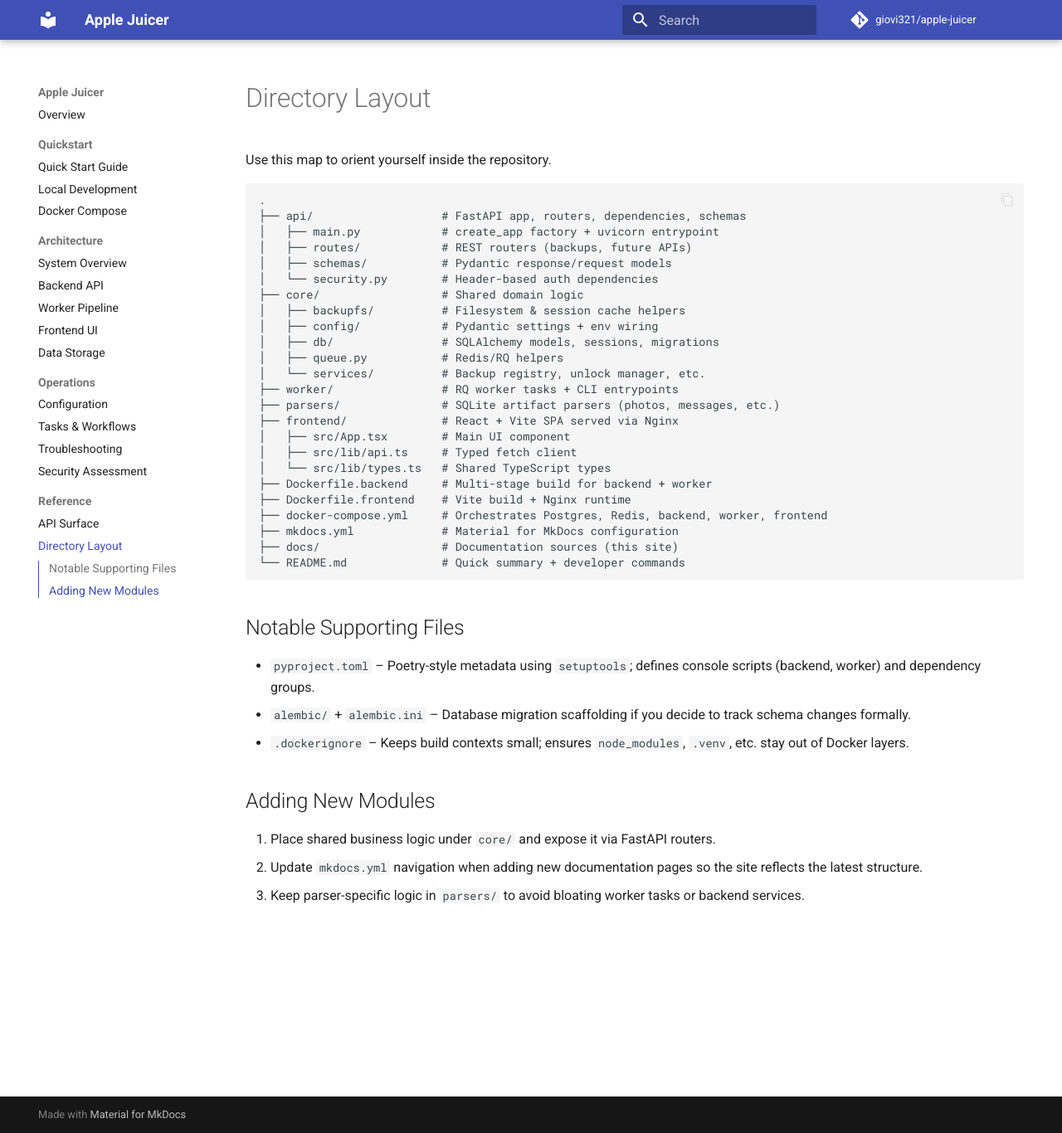
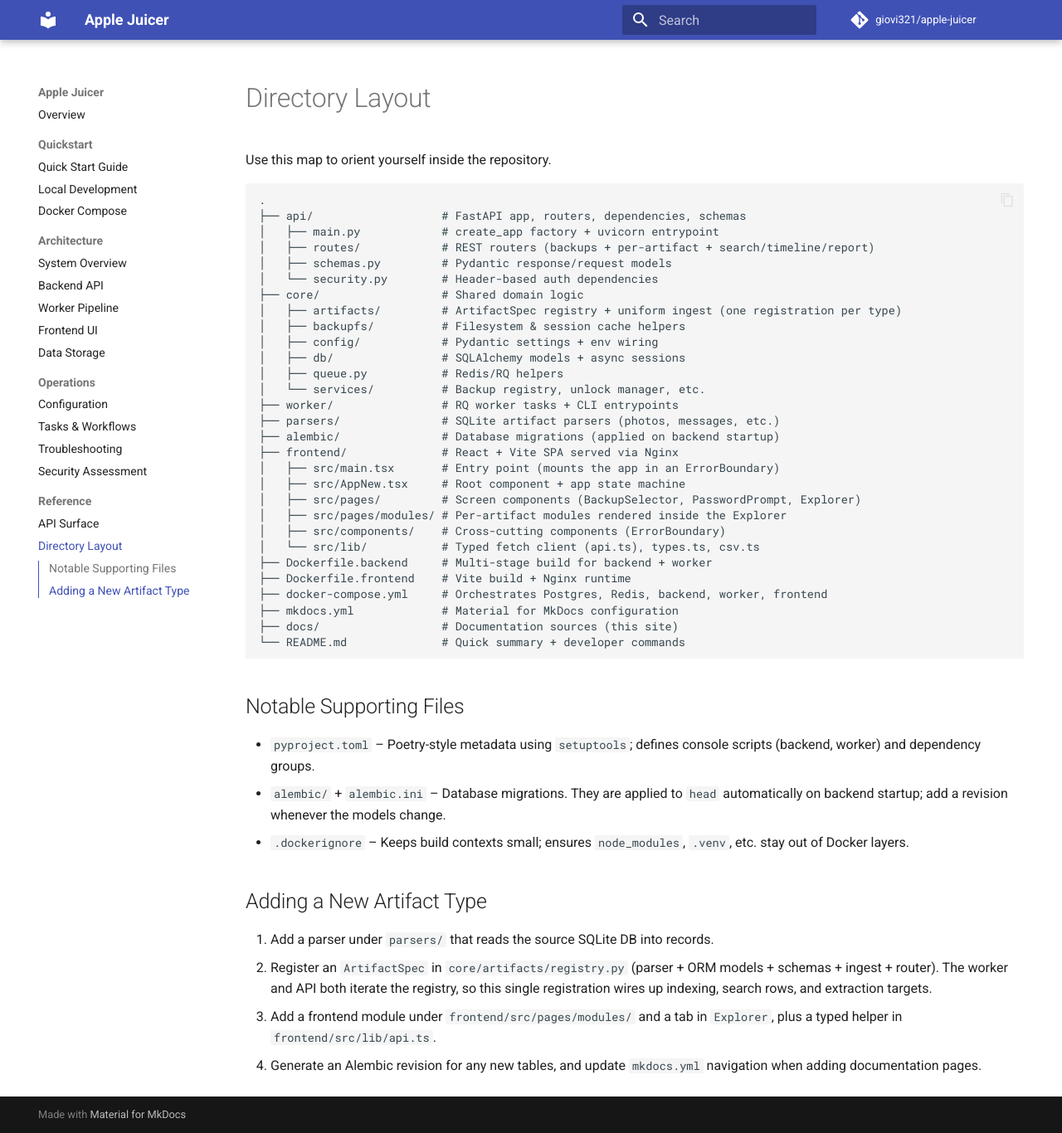
Before and after one commit to giovi321/apple-juicer, an MkDocs documentation site: the page built from docs/reference/directory-layout.md, in a window 1280 px wide and 1366 px high. Shown: the whole window at 83% size. Built offline with MkDocs 1.6.1 and Material for MkDocs 9.7.7, drawn with Linux system fonts in a browser that asks for light colours; comment, search, counter and statistics services are not loaded.

Commit message:
Refresh the directory-layout map to match the current tree (#32)
- api/schemas is a module (schemas.py), not a package; routes/ holds the
  per-artifact + search/timeline/report routers, not just backups.
- Add core/artifacts/ (the ArtifactSpec registry) and the top-level alembic/
  directory to the map; migrations are applied on startup, not optional.
- Replace the stale frontend entry (src/App.tsx) with the real structure:
  main.tsx, AppNew.tsx, pages/, pages/modules/, components/, lib/.
- Rewrite "Adding New Modules" as the actual recipe for adding an artifact
  type (parser -> ArtifactSpec registration -> frontend module -> migration).

giovi321

Co-authored-by: giovi321 <giovi321>

```diff
--- a/docs/reference/directory-layout.md
+++ b/docs/reference/directory-layout.md
@@ -6,21 +6,26 @@
 .
 ├── api/                   # FastAPI app, routers, dependencies, schemas
 │   ├── main.py            # create_app factory + uvicorn entrypoint
-│   ├── routes/            # REST routers (backups, future APIs)
-│   ├── schemas/           # Pydantic response/request models
+│   ├── routes/            # REST routers (backups + per-artifact + search/timeline/report)
+│   ├── schemas.py         # Pydantic response/request models
 │   └── security.py        # Header-based auth dependencies
 ├── core/                  # Shared domain logic
+│   ├── artifacts/         # ArtifactSpec registry + uniform ingest (one registration per type)
 │   ├── backupfs/          # Filesystem & session cache helpers
 │   ├── config/            # Pydantic settings + env wiring
-│   ├── db/                # SQLAlchemy models, sessions, migrations
+│   ├── db/                # SQLAlchemy models + async sessions
 │   ├── queue.py           # Redis/RQ helpers
 │   └── services/          # Backup registry, unlock manager, etc.
 ├── worker/                # RQ worker tasks + CLI entrypoints
 ├── parsers/               # SQLite artifact parsers (photos, messages, etc.)
+├── alembic/               # Database migrations (applied on backend startup)
 ├── frontend/              # React + Vite SPA served via Nginx
-│   ├── src/App.tsx        # Main UI component
-│   ├── src/lib/api.ts     # Typed fetch client
-│   └── src/lib/types.ts   # Shared TypeScript types
+│   ├── src/main.tsx       # Entry point (mounts the app in an ErrorBoundary)
+│   ├── src/AppNew.tsx     # Root component + app state machine
+│   ├── src/pages/         # Screen components (BackupSelector, PasswordPrompt, Explorer)
+│   ├── src/pages/modules/ # Per-artifact modules rendered inside the Explorer
+│   ├── src/components/    # Cross-cutting components (ErrorBoundary)
+│   └── src/lib/           # Typed fetch client (api.ts), types.ts, csv.ts
 ├── Dockerfile.backend     # Multi-stage build for backend + worker
 ├── Dockerfile.frontend    # Vite build + Nginx runtime
 ├── docker-compose.yml     # Orchestrates Postgres, Redis, backend, worker, frontend
@@ -32,11 +37,12 @@
 ## Notable Supporting Files
 
 - `pyproject.toml` – Poetry-style metadata using `setuptools`; defines console scripts (backend, worker) and dependency groups.
-- `alembic/` + `alembic.ini` – Database migration scaffolding if you decide to track schema changes formally.
+- `alembic/` + `alembic.ini` – Database migrations. They are applied to `head` automatically on backend startup; add a revision whenever the models change.
 - `.dockerignore` – Keeps build contexts small; ensures `node_modules`, `.venv`, etc. stay out of Docker layers.
 
-## Adding New Modules
+## Adding a New Artifact Type
 
-1. Place shared business logic under `core/` and expose it via FastAPI routers.
-2. Update `mkdocs.yml` navigation when adding new documentation pages so the site reflects the latest structure.
-3. Keep parser-specific logic in `parsers/` to avoid bloating worker tasks or backend services.
+1. Add a parser under `parsers/` that reads the source SQLite DB into records.
+2. Register an `ArtifactSpec` in `core/artifacts/registry.py` (parser + ORM models + schemas + ingest + router). The worker and API both iterate the registry, so this single registration wires up indexing, search rows, and extraction targets.
+3. Add a frontend module under `frontend/src/pages/modules/` and a tab in `Explorer`, plus a typed helper in `frontend/src/lib/api.ts`.
+4. Generate an Alembic revision for any new tables, and update `mkdocs.yml` navigation when adding documentation pages.
```
